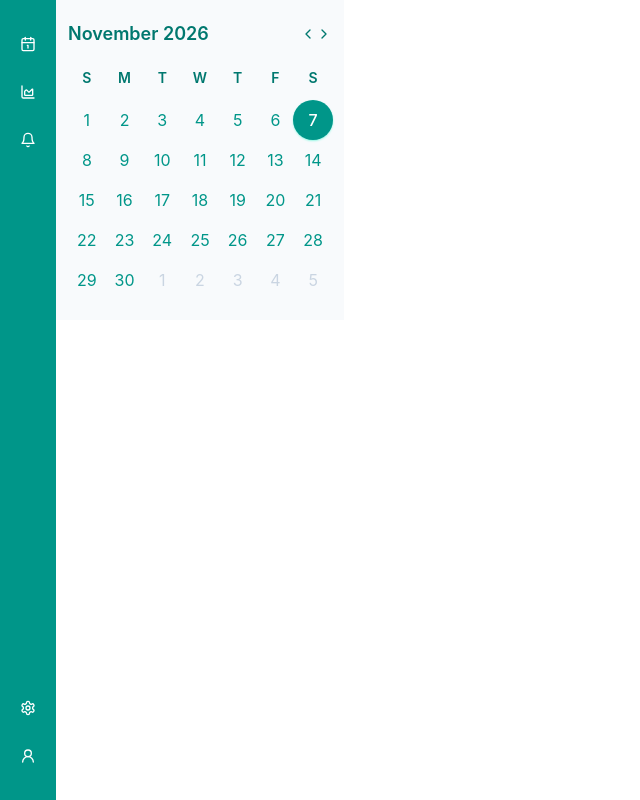
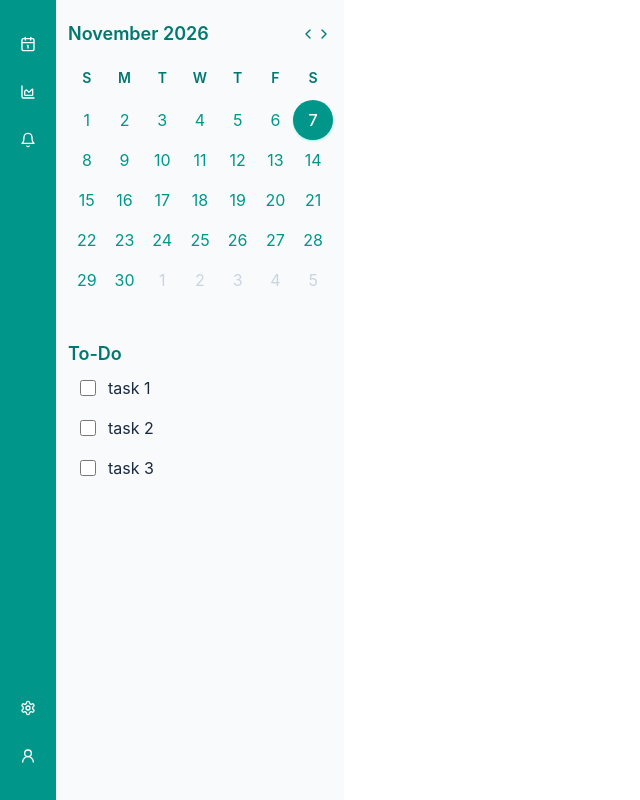
Before and after one commit to Gygee03/calendar-project, a React (Vite) app: page / in a window 1280 px wide. Shown: the whole page, without its empty margins (0-640 px from the left). Built offline with nearby package versions, Linux system fonts and the light colour scheme.

Commit message:
MiniSideBar-add:to-do list to mini-sidebar components, edit:background of mini-sidebar

```diff
--- a/src/components/MiniSideBar.jsx
+++ b/src/components/MiniSideBar.jsx
@@ -1,9 +1,11 @@
 import MiniCalenDar from "./MiniCalendar";
+import TodoList from "./TodoList";
 
 const MiniSideBar = () => {
     return (
-        <div>
+        <div className="bg-slate-50 w-2xs max-w-sm h-screen py-0 px-0">
             <MiniCalenDar />
+            <TodoList />
         </div>
     );
 }
--- /dev/null
+++ b/src/components/TodoList.jsx
@@ -0,0 +1,39 @@
+import { useState } from 'react';
+
+const TodoList = () => {
+    const [isChecked, setIsChecked] = useState(false);
+
+    const handleChange = (e) => {
+        setIsChecked(e.target.checked);
+    };
+
+    return (
+        <div>
+            <div className="bg-slate-50 w-2xs max-w-sm py-5 px-3">
+                <p className="text-lg font-semibold text-teal-700">To-Do</p>
+                <div>
+                    <label className='flex items-center'>
+                        <input type="checkbox" checked={isChecked} onClick={handleChange} className='w-4 h-4 m-3 rounded-full accent-teal-600 cursor-pointer'/>
+                        <span className={isChecked ? 'line-through text-slate-400' : 'text-slate-800'}>
+                            task 1
+                        </span>
+                    </label>
+                    <label className='flex items-center'>
+                        <input type="checkbox" checked={isChecked} onClick={handleChange} className='w-4 h-4 m-3 rounded-full accent-teal-600 cursor-pointer'/>
+                        <span className={isChecked ? 'line-through text-slate-400' : 'text-slate-800'}>
+                            task 2
+                        </span>
+                    </label>
+                    <label className='flex items-center'>
+                        <input type="checkbox" checked={isChecked} onClick={handleChange} className='w-4 h-4 m-3 rounded-full accent-teal-600 cursor-pointer'/>
+                        <span className={isChecked ? 'line-through text-slate-400' : 'text-slate-800'}>
+                            task 3
+                        </span>
+                    </label>
+                </div>
+            </div>
+        </div>
+    );
+};
+
+export default TodoList;
```
